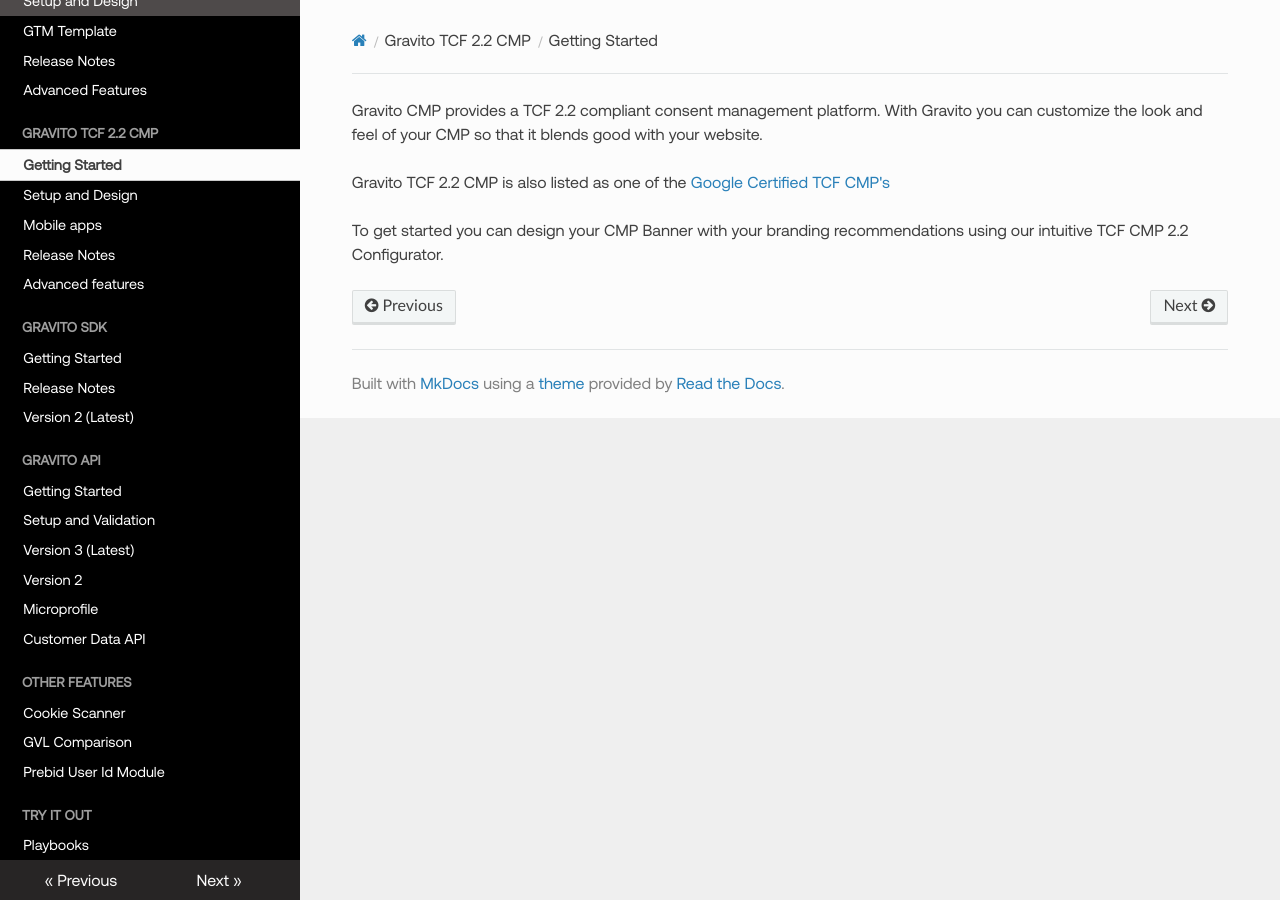
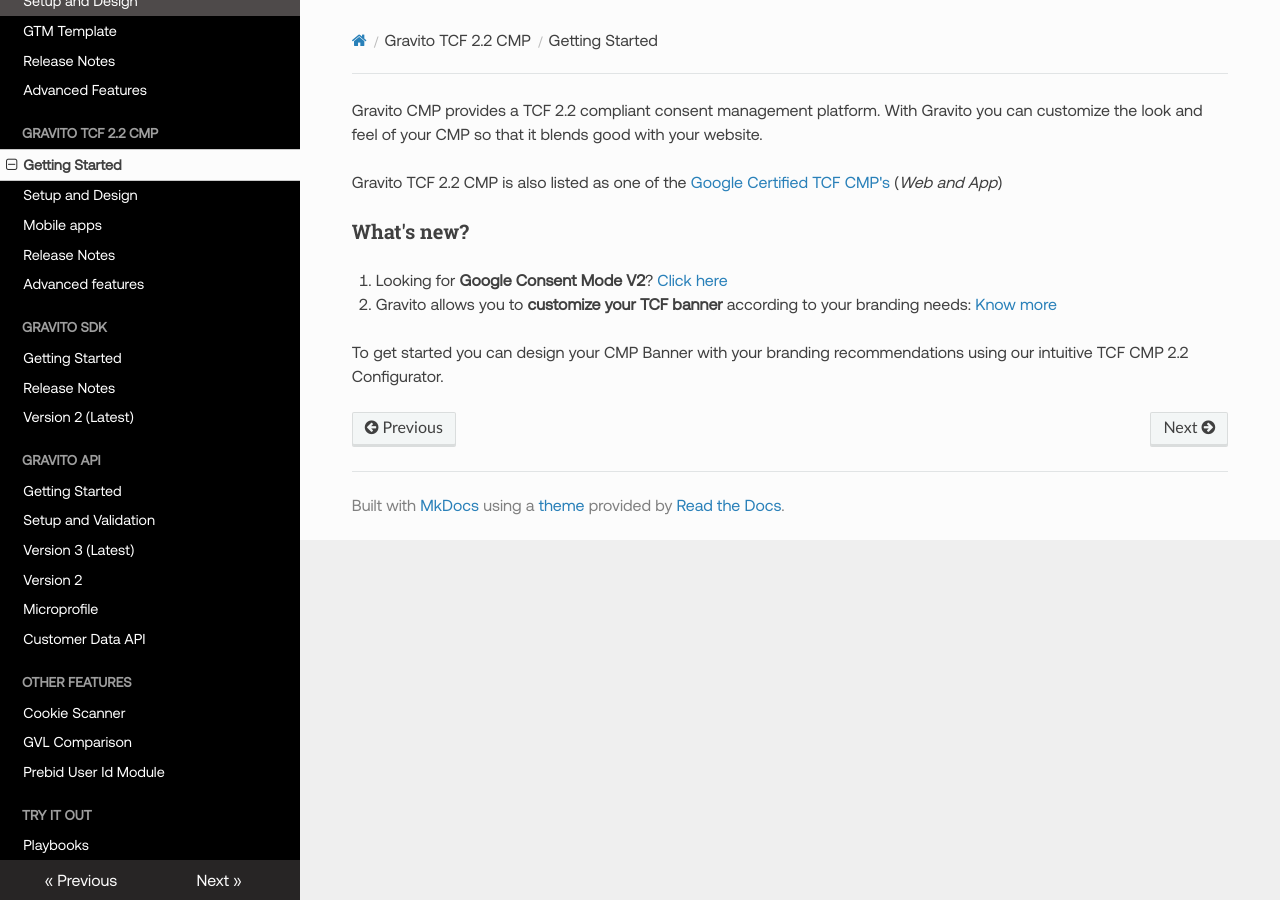
Before and after one commit to GravitoLtd/gravitoltd.github.io, an MkDocs documentation site: the page built from docs/Gravito_TCF_2.2_CMP/Getting_Started.md, in a window 1280 px wide. Built offline with MkDocs 1.6.1, drawn with Linux system fonts in a browser that asks for light colours; nearby versions of some CDN libraries.

Commit message:
TCF intro page

```diff
--- a/docs/Gravito_TCF_2.2_CMP/Getting_Started.md
+++ b/docs/Gravito_TCF_2.2_CMP/Getting_Started.md
@@ -1,5 +1,10 @@
 Gravito CMP provides a TCF 2.2 compliant consent management platform. With Gravito you can customize the look and feel of your CMP so that it blends good with your website.
 
-Gravito TCF 2.2 CMP is also listed as one of the[ Google Certified TCF CMP's](https://support.google.com/admanager/answer/13554116?hl=en#zippy=%2Cgoogle-certified-cmps)
+Gravito TCF 2.2 CMP is also listed as one of the[ Google Certified TCF CMP's](https://support.google.com/admanager/answer/13554116?hl=en#zippy=%2Cgoogle-certified-cmps) (*Web and App*)
+
+### What's new?
+
+1. Looking for **Google Consent Mode V2**?  [Click here](./advanced/googleconsentmode.md)
+2. Gravito allows you to **customize your TCF banner** according to your branding needs:  [Know more](./advanced/customization.md)
 
 To get started you can design your CMP Banner with your branding recommendations using our intuitive TCF CMP 2.2 Configurator.
```
